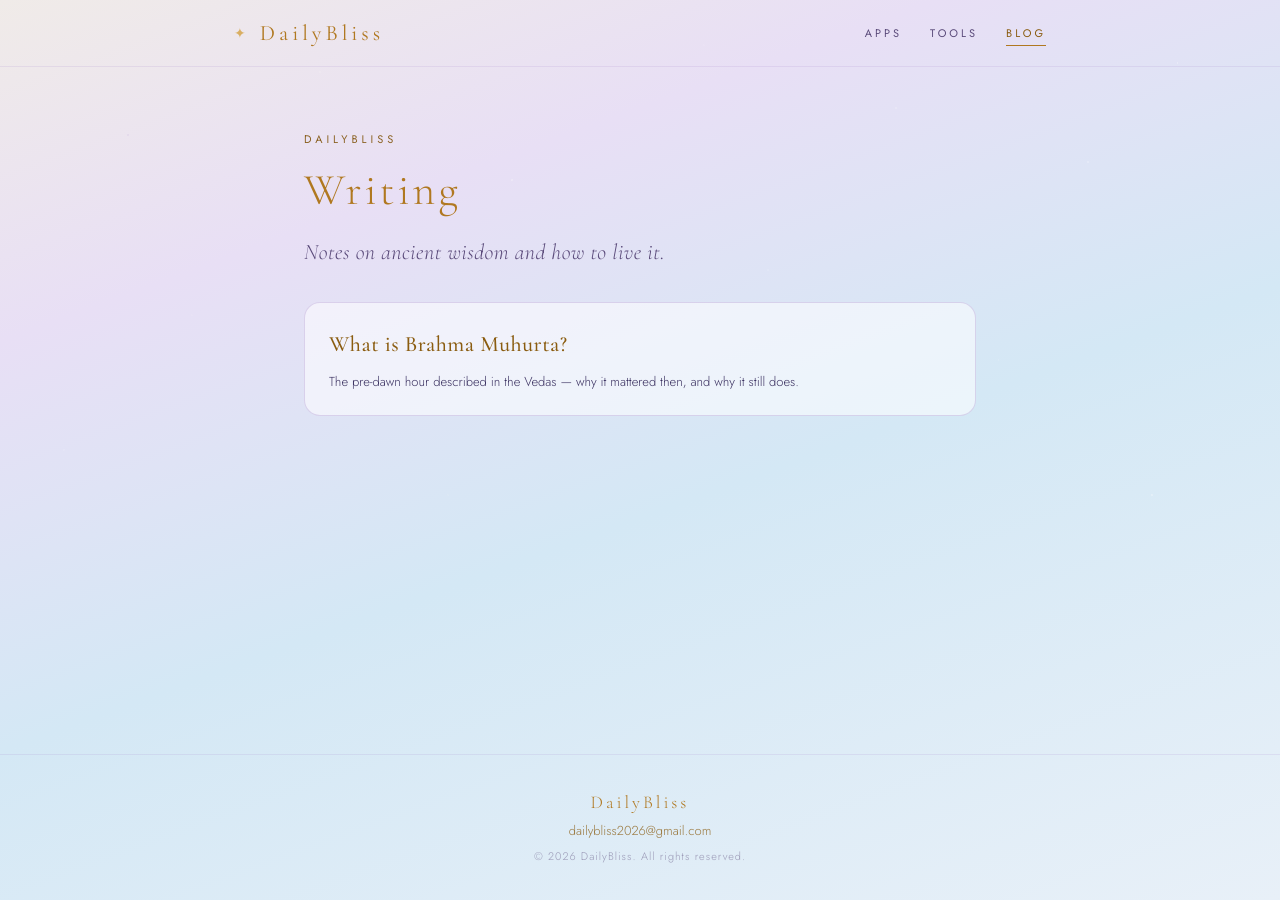
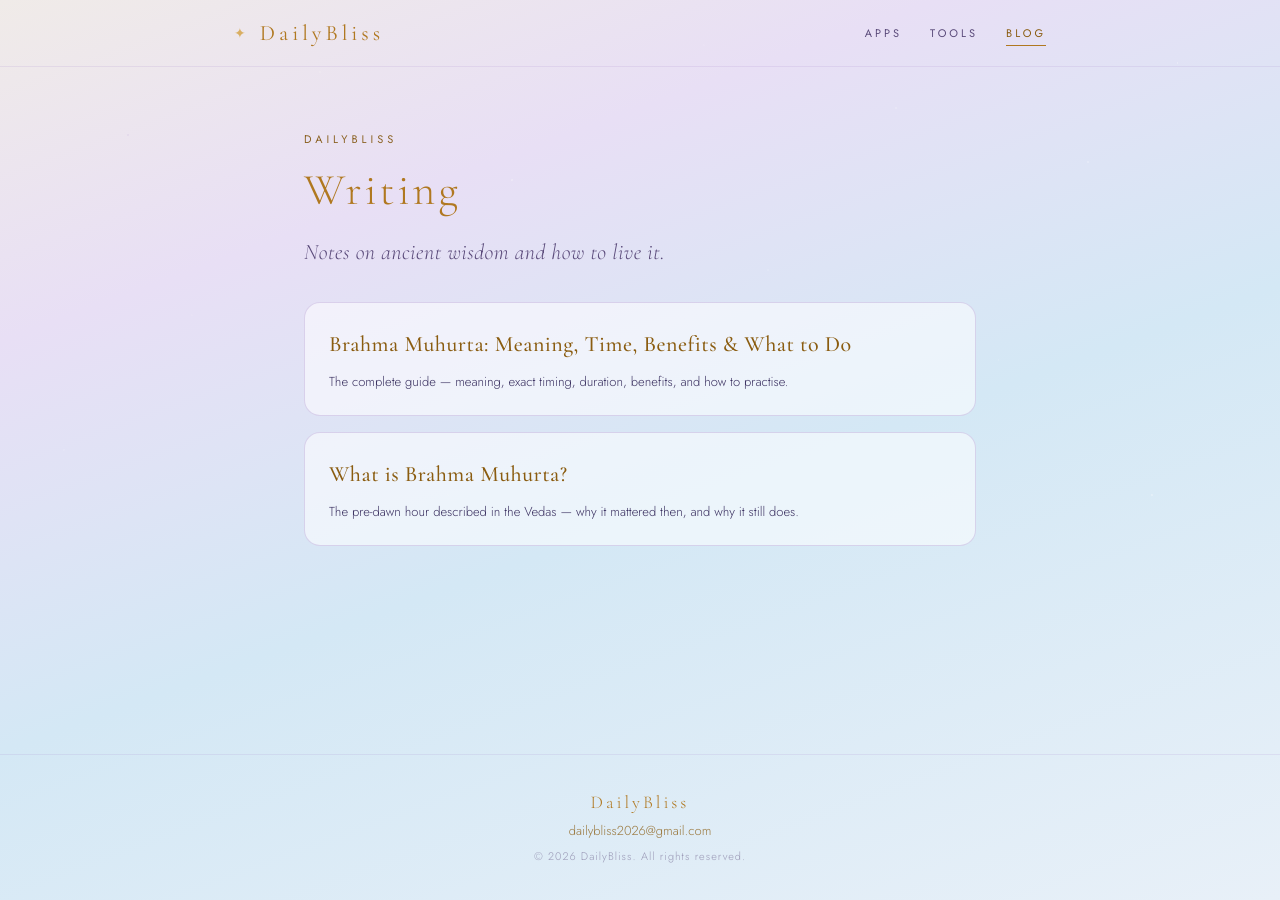
Before and after one commit to dailybliss/dailybliss.github.io, a Jekyll site: the page built from blog/index.html, in a window 1280 px wide. Built offline with Jekyll 4.4.1, drawn with Linux system fonts in a browser that asks for light colours.

Commit message:
Update index.html

```diff
--- a/blog/index.html
+++ b/blog/index.html
@@ -13,6 +13,12 @@ description: Notes on spiritual practice, ancient wisdom, and modern living.
 
   <ul class="post-list">
     <li>
+      <a href="{{ '/blog/brahma-muhurta-complete-guide/' | relative_url }}">
+        <h3>Brahma Muhurta: Meaning, Time, Benefits &amp; What to Do</h3>
+        <p>The complete guide — meaning, exact timing, duration, benefits, and how to practise.</p>
+      </a>
+    </li>
+    <li>
       <a href="{{ '/blog/what-is-brahma-muhurta/' | relative_url }}">
         <h3>What is Brahma Muhurta?</h3>
         <p>The pre-dawn hour described in the Vedas — why it mattered then, and why it still does.</p>
```
